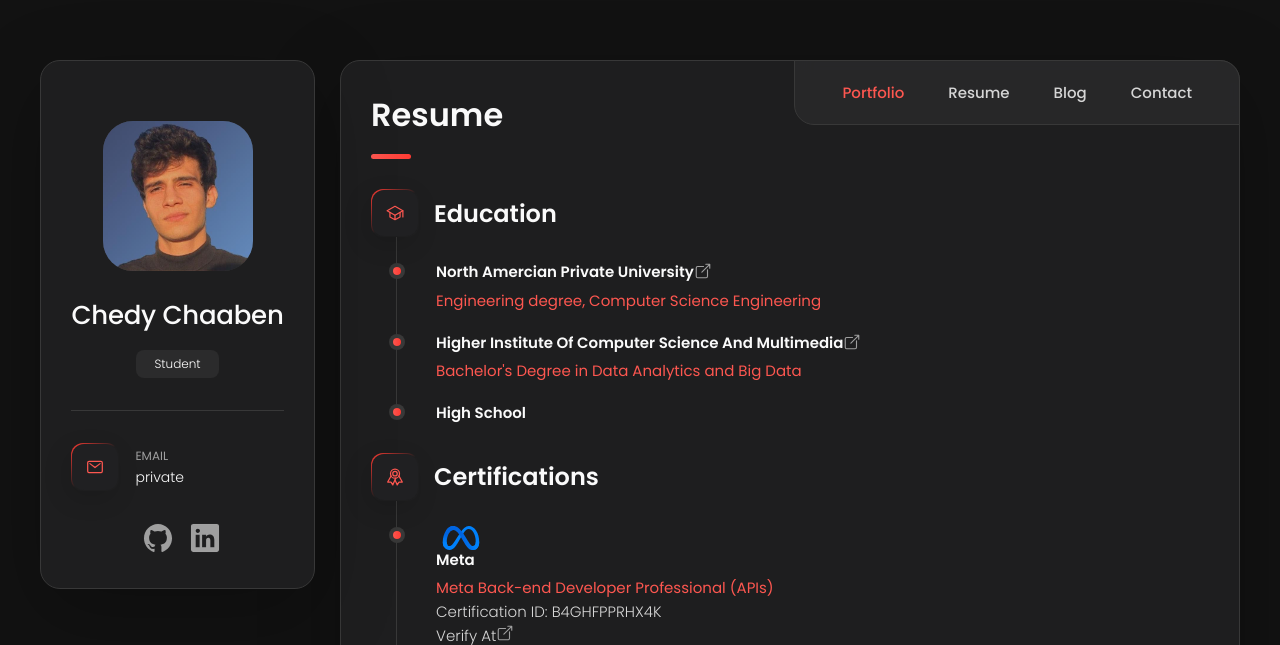
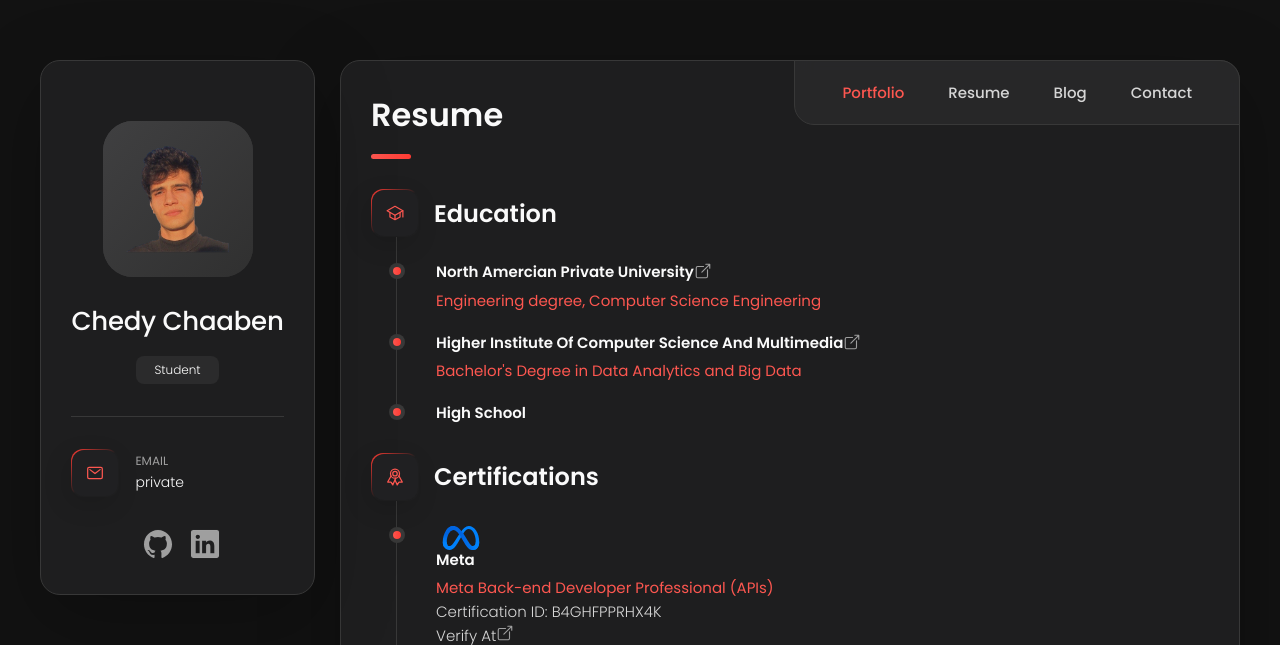
Before and after one commit to chedychaaben/portfolio-website, a Django app: page / in a window 1280 px wide. Shown: the top 645 px of the page. Run offline with Django 3.2, Linux system fonts and the light colour scheme; data that the repository does not hold is empty.

Commit message:
Update homepage.html

```diff
--- a/templates/homepage.html
+++ b/templates/homepage.html
@@ -16,7 +16,7 @@
     <div class="sidebar-info">
 
       <figure class="avatar-box">
-        <img class="avatar-box" src="{% static "images/MyPICBLUE.jpg"%}" alt="Chedy Chaaben" width="100">
+        <img class="avatar-box" src="{% static "images/my-profile-image.png"%}" alt="Chedy Chaaben" width="100">
       </figure>
 
       <div class="info-content">
```
